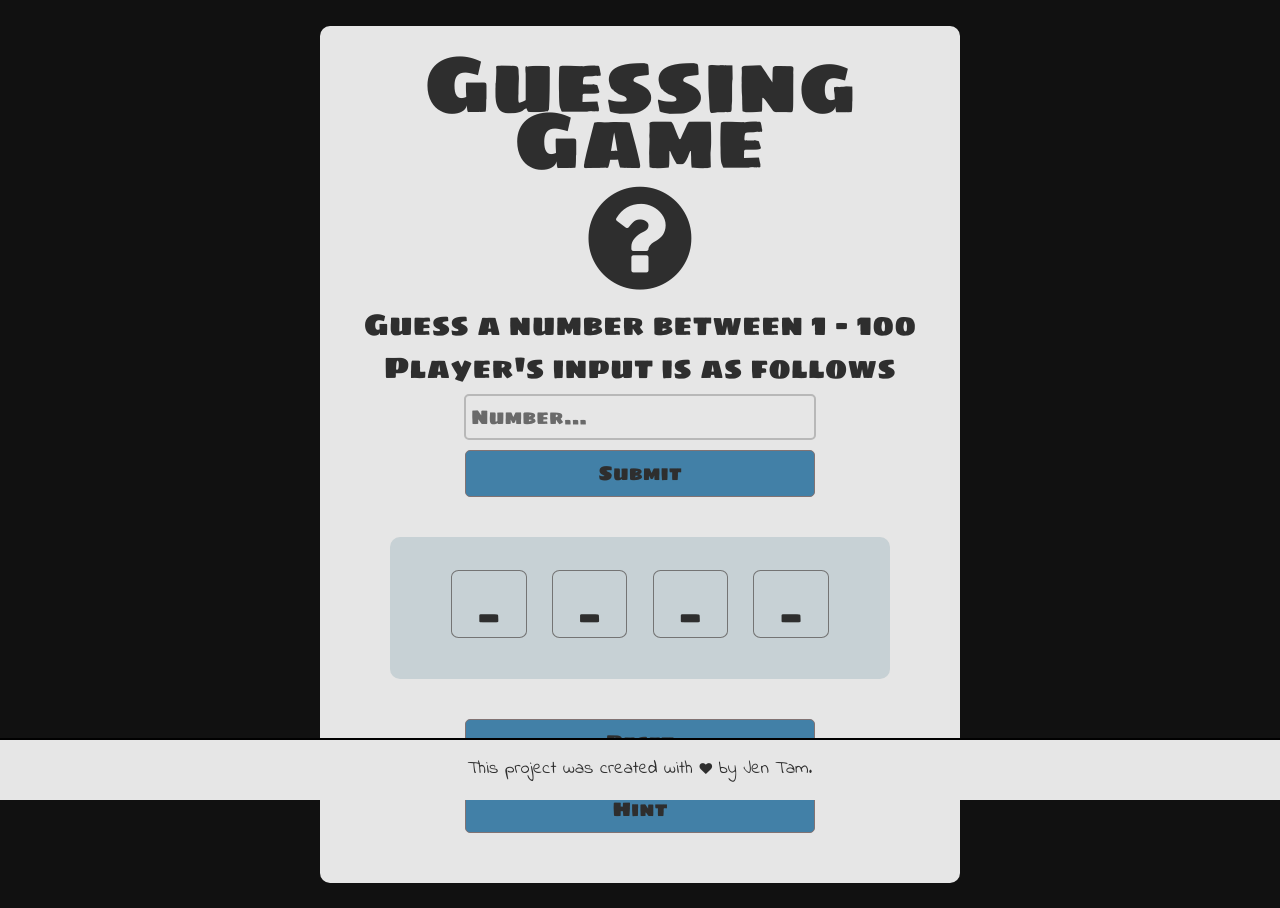
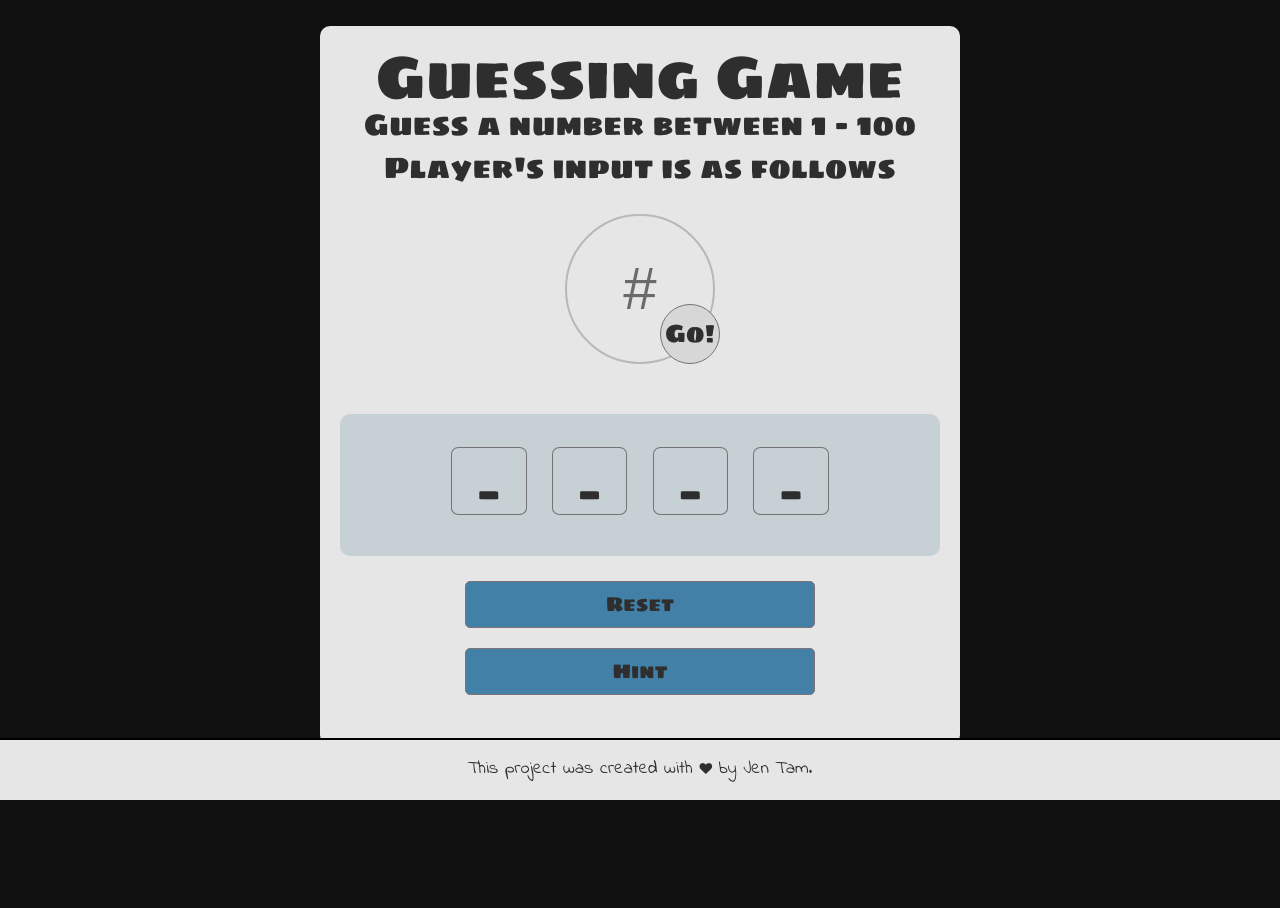
Before and after one commit to jenktam/Guessing-Game, a plain HTML site: page index.html in a window 1280 px wide. After the commit the page ends 800 px from the top, so only its background shows below. Drawn offline with nearby package versions, Linux system fonts and the light colour scheme; a web font is replaced by a local one.

Commit message:
Updated Go button

```diff
--- a/index.html
+++ b/index.html
@@ -14,20 +14,18 @@
           <div id="headers">
             <div id='headerText'>
               <!-- Title and subtitles! -->
-              <h1>Guessing Game</h1>
-              <i class="fa fa-question-circle" aria-hidden="true"></i>
+              <h1>Guessing Game<i class="fa fa-question-circle" style="display: none" aria-hidden="true"></i> </h1>
               <h2>Guess a number between 1 - 100</h2>
             </div>
           </div>
 
           <div id='main'>
+            <h2>Player's input is as follows</h2>
             <div id='input-parent'>
               <!-- Player's guess input, and submit button -->
-              <h2>Player's input is as follows</h2>
               <form action="#" method="post">
-                <input type="text" placeholder="Number...">
-                <br>
-                <input type="submit" value="Submit">
+                <input class="guessed-number" type="text" placeholder="#">
+                <input class="submit-button" type="submit" value="Go!">
             </form>
             </div>
 
--- a/style.css
+++ b/style.css
@@ -35,7 +35,7 @@ body{
 }
 
 h1 {
-  font-size: 4em;
+  font-size: 3em;
   line-height: 0.7em;
   margin: 10px 0;
 }
@@ -80,7 +80,9 @@ img {
   padding: 60px 0;
   background: #dde8ec;
   border-radius: 10px;
-  margin: 30px 50px;
+  margin: 15px auto;
+  min-width: 400px;
+  max-width: 600px;
 }
 
 .guess {
@@ -95,19 +97,17 @@ img {
 input[type=text] {
   padding:5px;
   border:2px solid #ccc;
-  -webkit-border-radius: 5px;
-  border-radius: 5px;
 }
 
 button {
     margin: 0 5%;
 }
 
-input[type="submit"] {
+/*input[type="submit"] {
     margin: 15px 0 0 0;
-}
+}*/
 
-input[type=submit], button {
+button {
   padding: 15px 100px;
   background: #498eb9;
   border: 0 none;
@@ -129,9 +129,36 @@ li {
 
 /*icons*/
 .fa-question-circle {
-  font-size: 6em;
+  font-size: 1em;
 }
 
 .fa-heart{
   font-size: 0.7em;
 }
+
+.guessed-number {
+  border: 2px solid #ccc;
+  font-family: arial;
+  border-radius: 50%;
+  text-align: center;
+  width: 150px;
+  height: 150px;
+  font-size: 60px;
+}
+
+.submit-button {
+  position: absolute;
+  border-radius: 50%;
+  width: 60px;
+  height: 60px;
+  font-size: 25px;
+  bottom: 0;
+  right: 0;
+  border: 1px solid gray;
+}
+
+#input-parent {
+  width: 160px;
+  margin: 5% auto 50px;
+  position: relative;
+}
```
